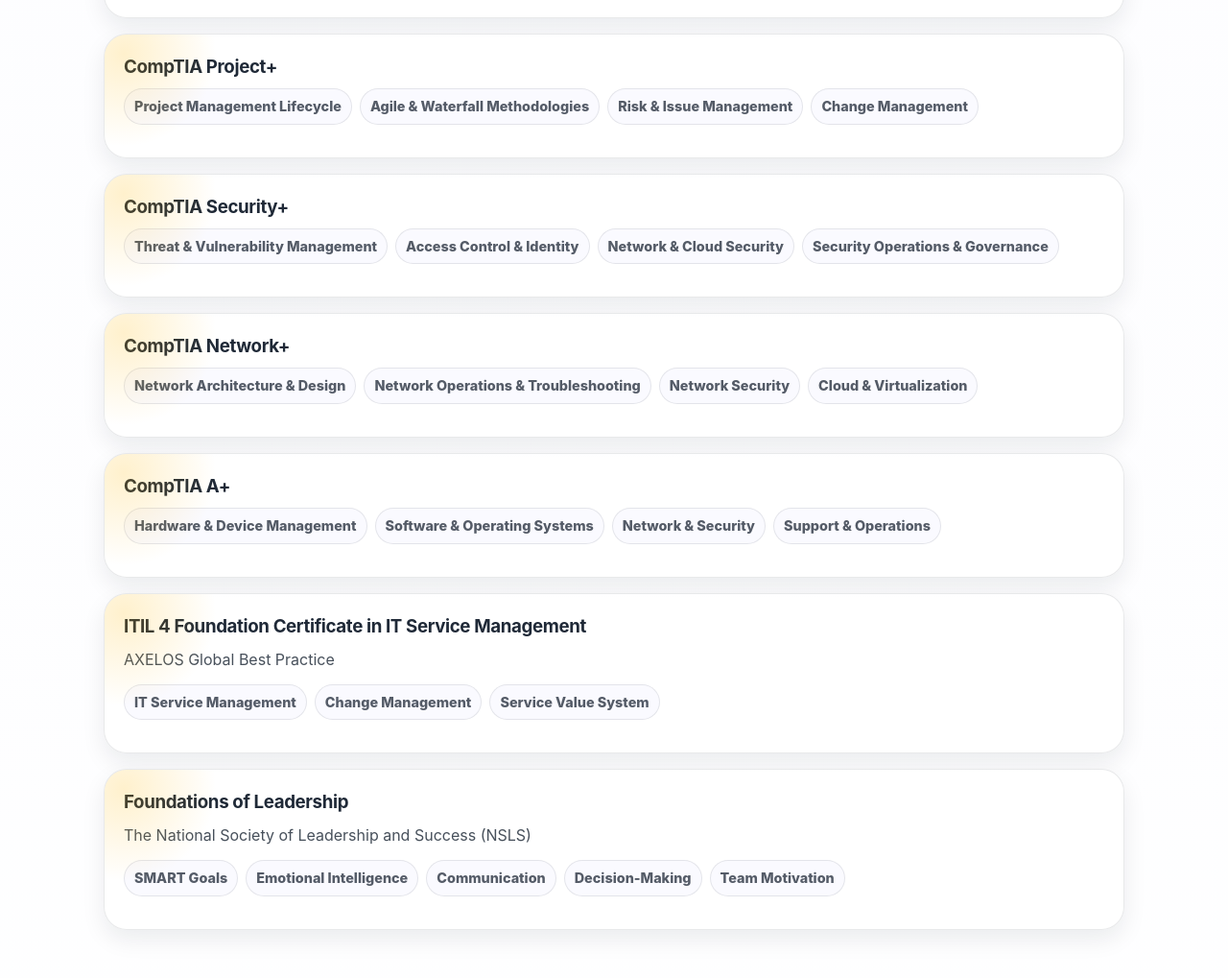
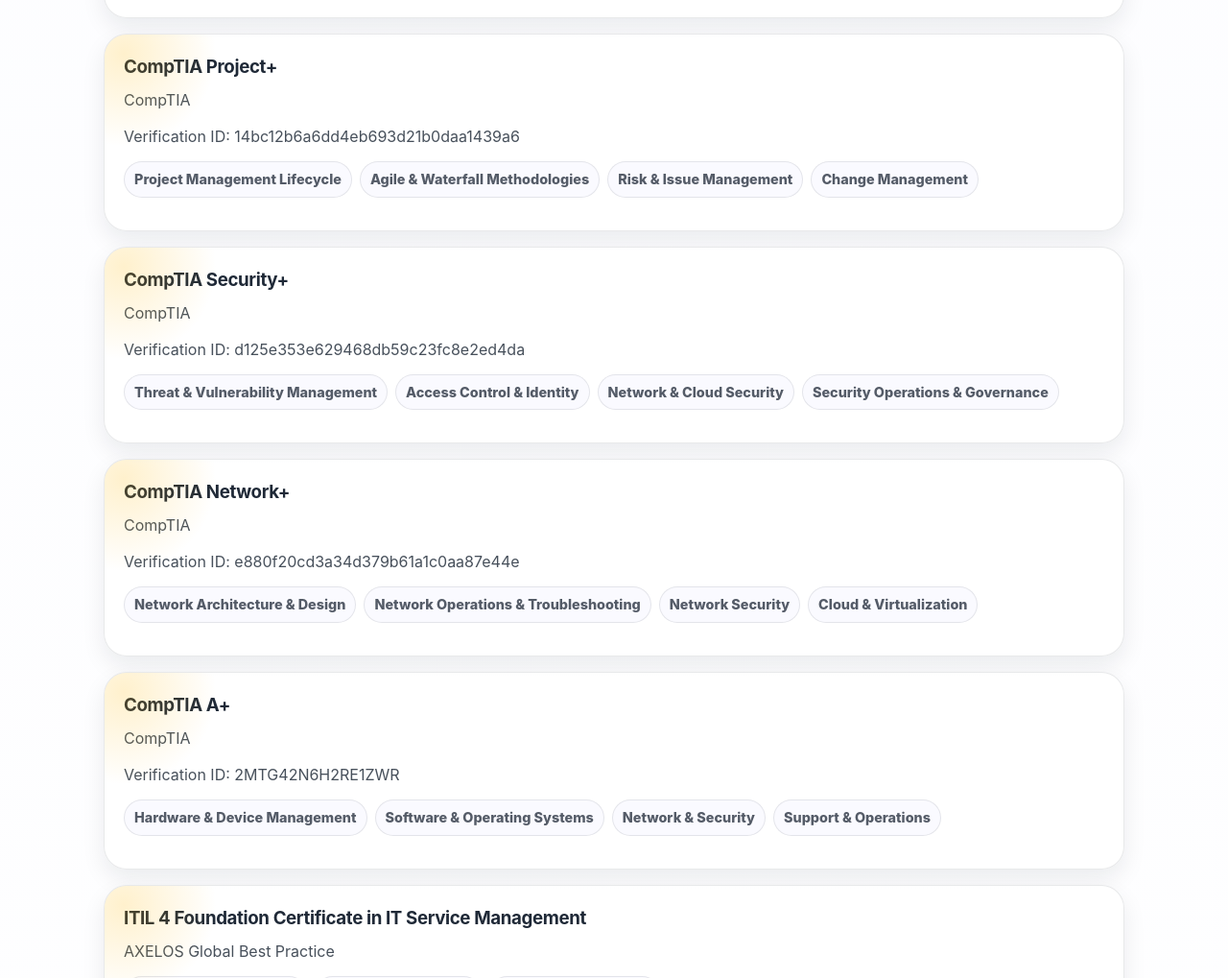
Before and after one commit to cassidiedwards/CassidiEdwardsPortfolio, a plain HTML site: page index.html in a window 1280 px wide. Shown: the part 5347-6366 px from the top of the page at 96% size. Drawn offline with Linux system fonts and the light colour scheme.

Commit message:
Update verification numbers on certifications

```diff
--- a/index.html
+++ b/index.html
@@ -431,6 +431,8 @@
 
         <article class="card" style="grid-column: span 12;">
           <h3>CompTIA Project+</h3>
+          <p class="muted">CompTIA</p>
+          <p class="muted">Verification ID: 14bc12b6a6dd4eb693d21b0daa1439a6</p>
           <div class="chips">
             <span class="chip">Project Management Lifecycle</span>
             <span class="chip">Agile & Waterfall Methodologies</span>
@@ -441,6 +443,8 @@
 
         <article class="card" style="grid-column: span 12;">
           <h3>CompTIA Security+</h3>
+          <p class="muted">CompTIA</p>
+          <p class="muted">Verification ID: d125e353e629468db59c23fc8e2ed4da</p>
           <div class="chips">
             <span class="chip">Threat & Vulnerability Management</span>
             <span class="chip">Access Control & Identity</span>
@@ -451,6 +455,8 @@
 
         <article class="card" style="grid-column: span 12;">
           <h3>CompTIA Network+</h3>
+          <p class="muted">CompTIA</p>
+          <p class="muted">Verification ID: e880f20cd3a34d379b61a1c0aa87e44e</p>
           <div class="chips">
             <span class="chip">Network Architecture & Design</span>
             <span class="chip">Network Operations & Troubleshooting</span>
@@ -461,6 +467,8 @@
 
         <article class="card" style="grid-column: span 12;">
           <h3>CompTIA A+</h3>
+          <p class="muted">CompTIA</p>
+          <p class="muted">Verification ID: 2MTG42N6H2RE1ZWR</p>
           <div class="chips">
             <span class="chip">Hardware & Device Management</span>
             <span class="chip">Software & Operating Systems</span>
```
